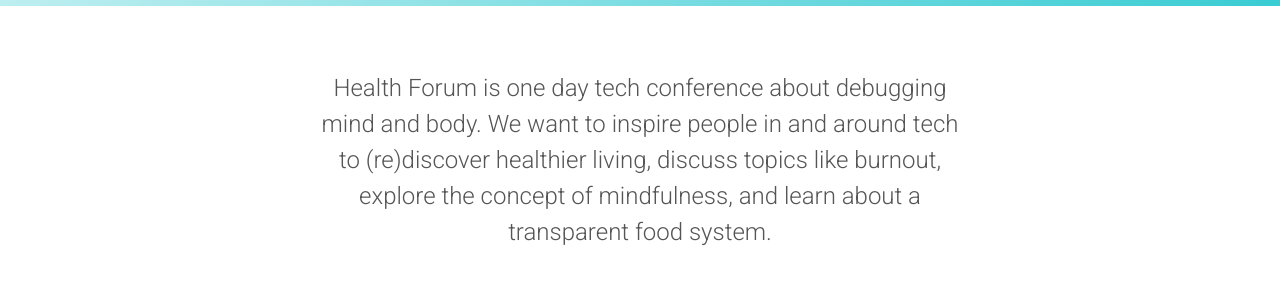
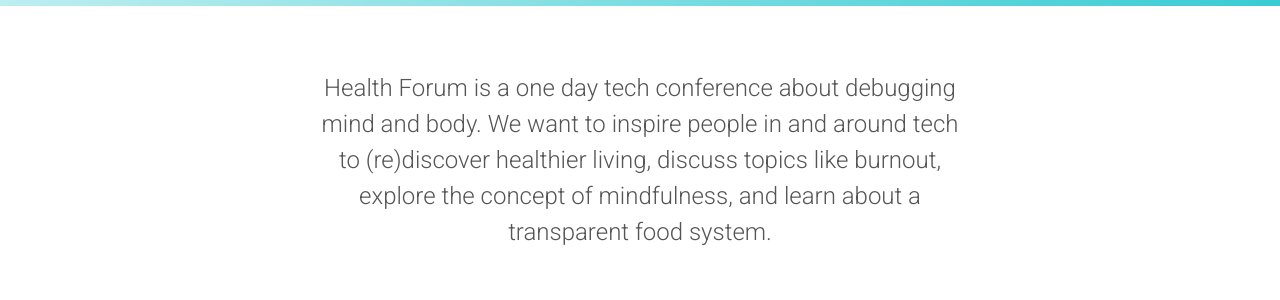
Before and after one commit to max/health-forum, a website: page index.html in a window 1280 px wide. Shown: the part 634-934 px from the top of the page. Drawn offline with Linux system fonts and the light colour scheme.

Commit message:
Fix typo

```diff
--- a/index.html
+++ b/index.html
@@ -23,7 +23,7 @@
     <div class="Section">
       <div class="Wrapper">
         <p class="DisplayText">
-          Health Forum is one day tech conference about debugging mind and
+          Health Forum is a one day tech conference about debugging mind and
           body. We want to inspire people in and around tech to (re)discover
           healthier living, discuss topics like burnout, explore the concept of
           mindfulness, and learn about a transparent food system.
```
